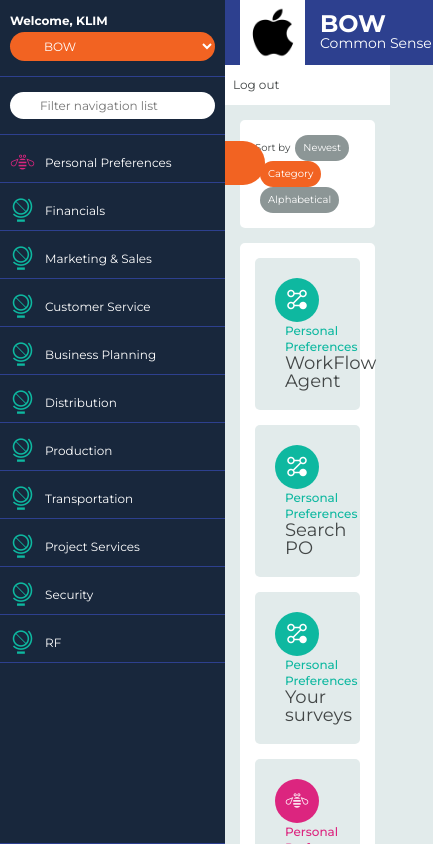
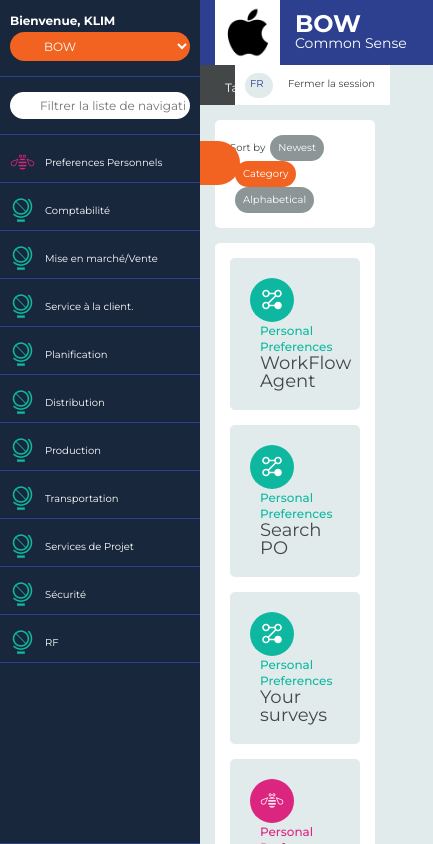
Before and after one commit to steftastan/commonsensev2, a React (Create React App) app: page / in a window 390 px wide. Shown: the top 844 px of the page, 433 px wide, since content can reach past the window. Built offline with nearby package versions, Linux system fonts and the light colour scheme; a web font is replaced by a local one.

Commit message:
modifying styles on tablet

```diff
--- a/src/css/App.css
+++ b/src/css/App.css
@@ -1362,8 +1362,8 @@
   .rightnav {
     position: absolute;
     right: 0;
-    padding: 8px 20px;
-    width: 220px;
+    padding: 8px 10px;
+    width: 155px;
     white-space: nowrap;
     overflow: hidden;
     text-overflow: ellipsis;
@@ -1381,8 +1381,8 @@
     border-radius: 15px;
     background-color: #E2EBEB;
     color: #8C9696;
-    font-size: 12px;
-    font-weight: 500;
+    font-size: 10px;
+    font-weight: 400;
     -webkit-transition: width 0.2s ease-in;
     -moz-transition: width 0.2s ease-in;
     -o-transition: width 0.2s ease-in;
@@ -1408,9 +1408,18 @@
     padding: 6px 5px;
     margin: 0 0 0 10px;
     color: #434747;
+    font-size: 10px;
     text-decoration: none; } }
 
 /* Desktop-specific styles */
+@media only screen and (min-device-width: 1025px) {
+  .rightnav__logout,
+  .rightnav__langSelect {
+    font-size: 12px; }
+  .rightnav {
+    width: 220px;
+    padding: 8px 20px; } }
+
 /* ==========================================================================
    LEFT NAV
    ========================================================================== */
@@ -1599,10 +1608,14 @@
 @media only screen and (min-device-width: 767px) {
   .leftnav {
     top: 0;
-    left: -225px;
-    width: 225px;
-    min-width: 225px;
+    left: -200px;
+    width: 200px;
     height: 100%; }
+  .leftnav__link,
+  .leftnav__subItem {
+    color: #FFF;
+    font-size: 10px;
+    font-weight: 400; }
   /* Hamburger button */
   .leftnav__hamburger {
     top: 75px;
@@ -1655,6 +1668,16 @@
     text-decoration: none; } }
 
 /* Desktop-specific styles */
+@media only screen and (min-device-width: 1025px) {
+  .leftnav__link,
+  .leftnav__subItem {
+    color: #FFF;
+    font-size: 12px;
+    font-weight: 400; }
+  .leftnav {
+    left: -225px;
+    width: 225px; } }
+
 /* ==========================================================================
    CATEGORIES
    ========================================================================== */
@@ -2068,7 +2091,7 @@
     width: 100%; }
   .toolBox {
     position: absolute;
-    right: 220px;
+    right: 155px;
     display: inline-block;
     vertical-align: middle;
     width: auto; }
@@ -2151,6 +2174,8 @@
     border-radius: 6px 0 6px 6px; } }
 
 @media only screen and (min-device-width: 1025px) {
+  .toolBox {
+    right: 220px; }
   .toolBox__link {
     color: #FFF;
     font-size: 12px;
@@ -2158,9 +2183,9 @@
   .toolBox__link--child {
     padding: 20px 30px; }
   .toolBox__link {
-    width: 200px; }
+    width: 170px; }
   .toolBox__item {
-    width: 200px; } }
+    width: 170px; } }
 
 /* ==========================================================================
    SLIDING TOOLBOX
@@ -2457,6 +2482,32 @@
  */
 /* All devices */
 @media only screen and (min-device-width: 767px) {
+  .header.header--open {
+    left: 200px;
+    -webkit-transition: left 0.3s ease-in;
+    -moz-transition: left 0.3s ease-in;
+    -o-transition: left 0.3s ease-in;
+    -ms-transition: left 0.3s ease-in;
+    transition: left 0.3s ease-in; }
+  .breadcrumbs.breadcrumbs--open {
+    left: 200px;
+    width: calc(100% - 200px);
+    -webkit-transition: all 0.3s ease-in;
+    -moz-transition: all 0.3s ease-in;
+    -o-transition: all 0.3s ease-in;
+    -ms-transition: all 0.3s ease-in;
+    transition: all 0.3s ease-in; }
+  .wrapper__content.contentWrapper--open {
+    width: calc(100% - 200px);
+    min-width: calc(100% - 200px);
+    left: 200px;
+    -webkit-transition: all 0.3s ease-in;
+    -moz-transition: all 0.3s ease-in;
+    -o-transition: all 0.3s ease-in;
+    -ms-transition: all 0.3s ease-in;
+    transition: all 0.3s ease-in; } }
+
+@media only screen and (min-device-width: 1025px) {
   .header.header--open {
     left: 225px;
     -webkit-transition: left 0.3s ease-in;
--- a/src/global.variables.js
+++ b/src/global.variables.js
@@ -4,7 +4,7 @@
  * For language switching, company switch management, etc.
  */
 
-global.defaultLang = 'en';
+global.defaultLang = 'fr';
 global.company = '';
 
 global.colors =  [
--- a/src/sass/helpers/sliding-leftnav.scss
+++ b/src/sass/helpers/sliding-leftnav.scss
@@ -13,6 +13,38 @@
 
 /* All devices */
 @include tablet {
+    .header.header--open {
+        left: 200px;
+        -webkit-transition: left 0.3s ease-in;
+        -moz-transition: left 0.3s ease-in;
+        -o-transition: left 0.3s ease-in;
+        -ms-transition: left 0.3s ease-in;
+        transition: left 0.3s ease-in;
+    }
+
+    .breadcrumbs.breadcrumbs--open {
+        left: 200px;
+        width: calc(100% - 200px);
+        -webkit-transition: all 0.3s ease-in;
+        -moz-transition: all 0.3s ease-in;
+        -o-transition: all 0.3s ease-in;
+        -ms-transition: all 0.3s ease-in;
+        transition: all 0.3s ease-in;
+    }
+
+    .wrapper__content.contentWrapper--open {
+        width: calc(100% - 200px);
+        min-width: calc(100% - 200px);
+        left: 200px;
+        -webkit-transition: all 0.3s ease-in;
+        -moz-transition: all 0.3s ease-in;
+        -o-transition: all 0.3s ease-in;
+        -ms-transition: all 0.3s ease-in;
+        transition: all 0.3s ease-in;
+    }
+}
+
+@include desktop {
     .header.header--open {
         left: 225px;
         -webkit-transition: left 0.3s ease-in;
--- a/src/sass/modules/leftnav.scss
+++ b/src/sass/modules/leftnav.scss
@@ -222,10 +222,14 @@
 @include tablet {
     .leftnav {
         top: 0;
-        left: -225px;
-        width: 225px;
-        min-width: 225px;
+        left: -200px;
+        width: 200px;
         height: 100%;
+    }
+
+    .leftnav__link,
+    .leftnav__subItem {
+        @include font($font-size-mobile-small, $font-weight-regular, $white);
     }
 
     /* Hamburger button */
@@ -300,5 +304,14 @@
 
 /* Desktop-specific styles */
 @include desktop {
+    .leftnav__link,
+    .leftnav__subItem {
+        @include font($font-size-content, $font-weight-regular, $white);
+    }
+
+    .leftnav {
+        left: -225px;
+        width: 225px;
+    }
 
 }
--- a/src/sass/modules/rightnav.scss
+++ b/src/sass/modules/rightnav.scss
@@ -44,8 +44,8 @@
     .rightnav {
         position: absolute;
         right: 0;
-        padding: 8px 20px;
-        width: 220px;
+        padding: 8px 10px;
+        width: 155px;
         white-space: nowrap;
         overflow: hidden;
         text-overflow: ellipsis;
@@ -66,7 +66,7 @@
         height: 25px;
         border-radius: 15px;
         background-color: $cool-gray-1;
-        @include font($font-size-content, $font-weight-medium, $cool-gray-40);
+        @include font($font-size-mobile-small, $font-weight-regular, $cool-gray-40);
         -webkit-transition: width 0.2s ease-in;
         -moz-transition: width 0.2s ease-in;
         -o-transition: width 0.2s ease-in;
@@ -100,11 +100,20 @@
         padding: 6px 5px;
         margin: 0 0 0 10px;
         color: $cool-gray-70;
+        font-size: $font-size-mobile-small;
         text-decoration: none;
     }
 }
 
 /* Desktop-specific styles */
 @include desktop {
+    .rightnav__logout,
+    .rightnav__langSelect {
+        font-size: $font-size-content;
+    }
 
+    .rightnav {
+        width: 220px;
+        padding: 8px 20px;
+    }
 }
--- a/src/sass/modules/toolbox.scss
+++ b/src/sass/modules/toolbox.scss
@@ -123,7 +123,7 @@
 
     .toolBox {
         position: absolute;
-        right: 220px;
+        right: 155px;
         display: inline-block;
         vertical-align: middle;
         width: auto;
@@ -239,6 +239,11 @@
 }
 
 @include desktop {
+
+    .toolBox {
+        right: 220px;
+    }
+
     .toolBox__link {
         @include font($font-size-content, $font-weight-regular, $white);
     }
@@ -248,10 +253,10 @@
     }
 
     .toolBox__link {
-        width: 200px;
+        width: 170px;
     }
 
     .toolBox__item {
-        width: 200px;
+        width: 170px;
     }
 }
```
